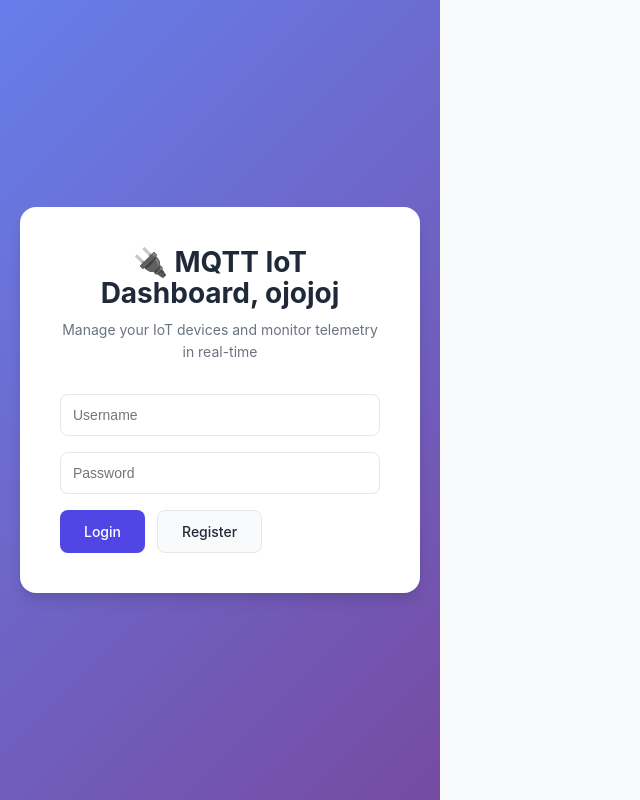
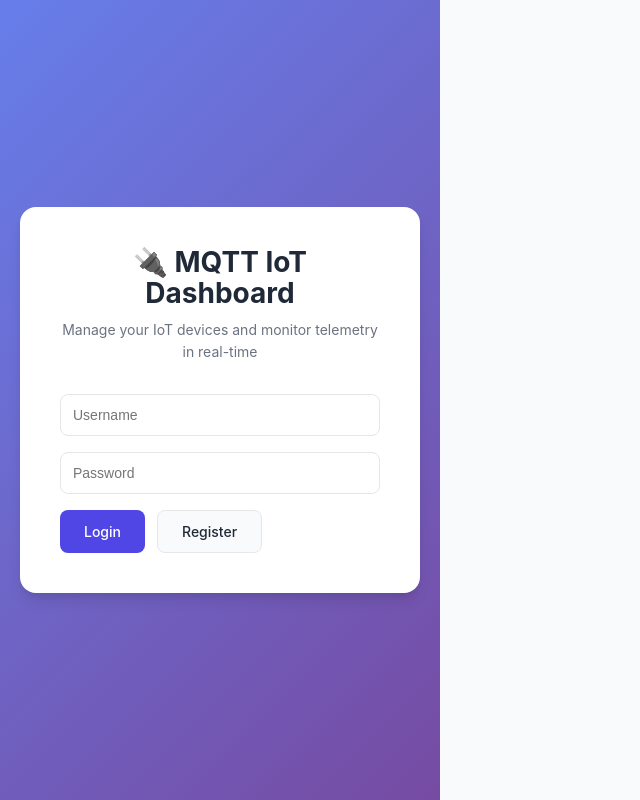
Before and after one commit to Frendzlu/mqtt-iot, a React app in the folder frontend/: page / in a window 1280 px wide. Shown: the whole page, without its empty margins (0-640 px from the left). Built offline with nearby package versions, Linux system fonts and the light colour scheme; the HTML template or start-up script is replaced by a standard one.

Commit message:
dzikie węże

```diff
--- a/frontend/src/App.tsx
+++ b/frontend/src/App.tsx
@@ -80,9 +80,11 @@ export default function App() {
                 return;
             }
             const data = await res.json();
+            console.log(`[DEVICES] Fetched ${data.length} device(s):`, data);
             setDevices(data);
             if (data.length > 0 && !selectedDevice) {
                 setSelectedDevice(data[0]);
+                console.log('[DEVICES] Auto-selected first device:', data[0]);
             }
         } catch (err) {
             console.error("Error fetching devices:", err);
@@ -177,6 +179,13 @@ export default function App() {
             setUnacknowledgedCount((prev) => prev + 1);
         });
 
+        s.on("device-registered", (data: any) => {
+            console.log("[SOCKET] Device registered:", data);
+            // Refresh devices list to include the new device
+            console.log('[SOCKET] Refreshing devices list...');
+            fetchDevices(userUuid);
+        });
+
         s.on("disconnect", () => {
             console.log("Socket.IO disconnected");
         });
@@ -193,7 +202,7 @@ export default function App() {
         return (
             <div className="login-container">
                 <div className="login-card">
-                    <h1>🔌 MQTT IoT Dashboard, ojojoj</h1>
+                    <h1>🔌 MQTT IoT Dashboard</h1>
                     <p className="subtitle">Manage your IoT devices and monitor telemetry in real-time</p>
 
                     <div className="form-group">
```
